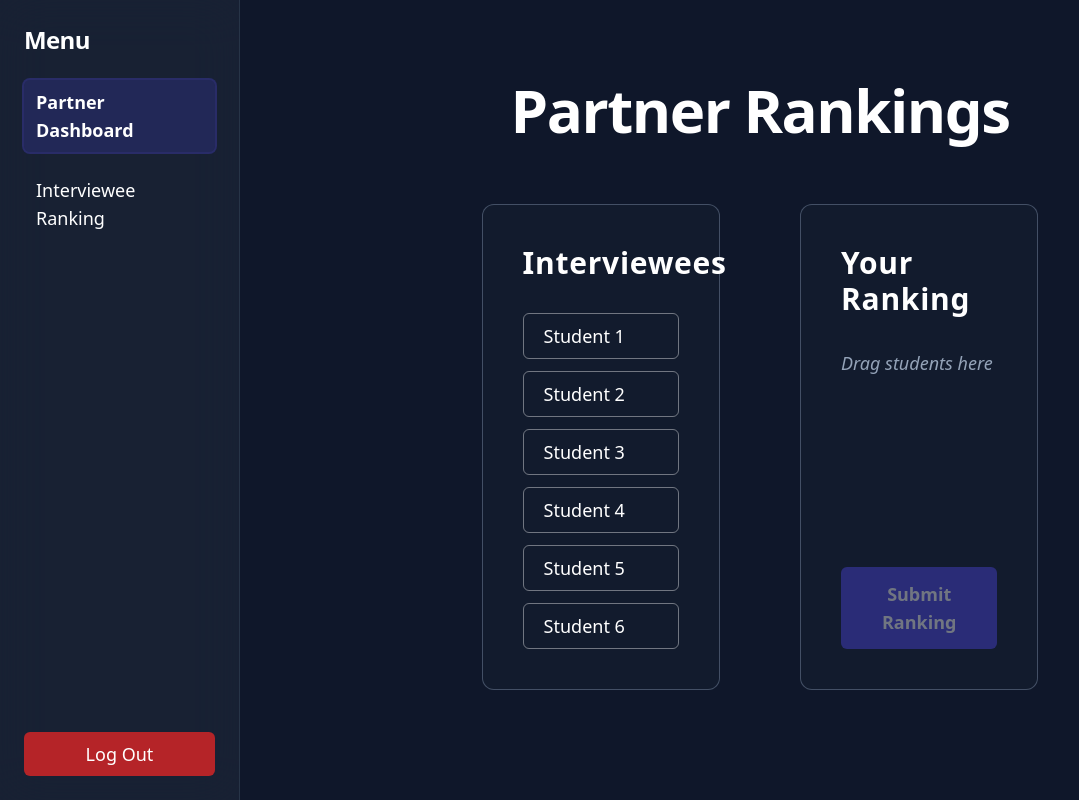
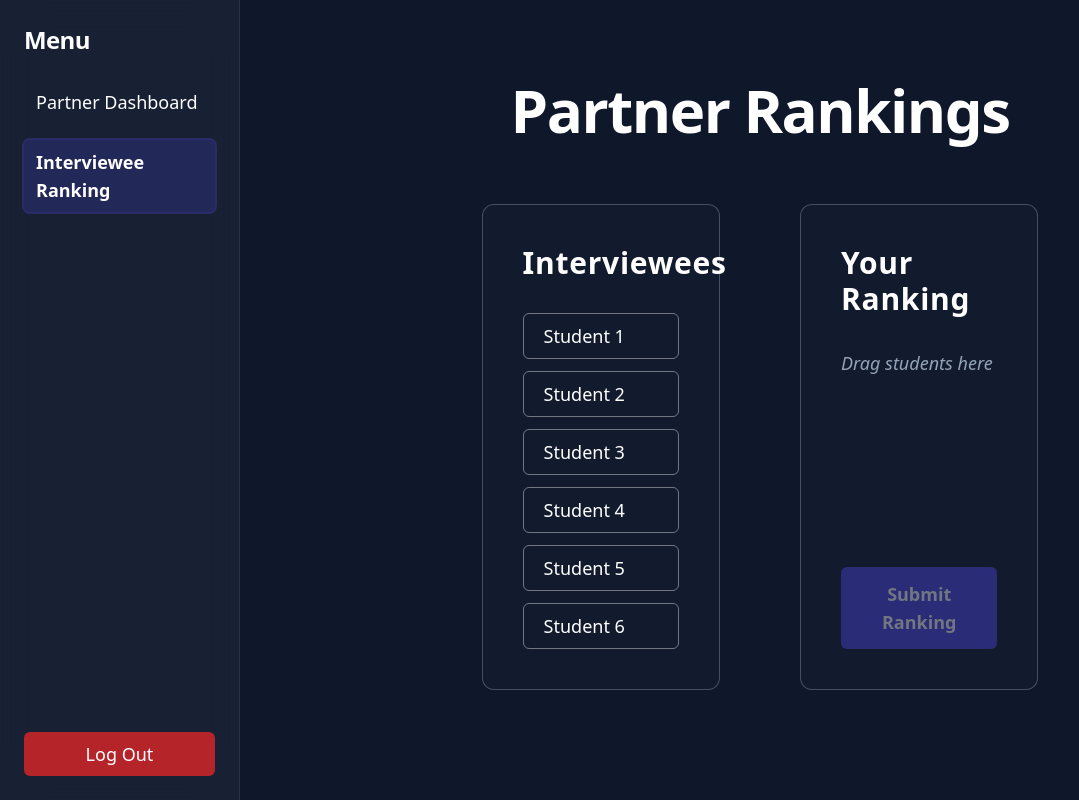
Before and after one commit to lucak0909/ISE_Residency_System, a React (Vite) app: page /PartnerRanking in a window 1280 px wide. Shown: the whole page, without its empty margins (0-1079 px from the left). Built offline with nearby package versions, Linux system fonts and the light colour scheme.

Commit message:
Highlighted current tab on nav bar

```diff
--- a/src/pages/P_Ranking.tsx
+++ b/src/pages/P_Ranking.tsx
@@ -55,12 +55,12 @@ export default function PartnerRanking() {
 
                 <nav className="flex flex-1 flex-col gap-4 text-lg">
                     <NavLink to="/PartnerDashboard"
-                             className="rounded-md bg-indigo-600/20 px-3 py-2 font-semibold ring-2 ring-indigo-600/30">
+                             className="rounded-md px-3 py-2 hover:bg-slate-700/50">
                         Partner Dashboard
                     </NavLink>
 
                     <NavLink to="/PartnerRanking"
-                             className="rounded-md px-3 py-2 hover:bg-slate-700/50">
+                             className="rounded-md bg-indigo-600/20 px-3 py-2 font-semibold ring-2 ring-indigo-600/30">
                         Interviewee Ranking
                     </NavLink>
 
--- a/src/pages/S_Ranking1.tsx
+++ b/src/pages/S_Ranking1.tsx
@@ -55,12 +55,12 @@ export default function StudentRanking1() {
 
                 <nav className="flex flex-1 flex-col gap-4 text-lg">
                     <NavLink to="/StudentDashboard"
-                             className="rounded-md bg-indigo-600/20 px-3 py-2 font-semibold ring-2 ring-indigo-600/30">
+                             className="rounded-md px-3 py-2 hover:bg-slate-700/50">
                         Student Dashboard
                     </NavLink>
 
                     <NavLink to="/StudentRanking1"
-                             className="rounded-md px-3 py-2 hover:bg-slate-700/50">
+                             className="rounded-md bg-indigo-600/20 px-3 py-2 font-semibold ring-2 ring-indigo-600/30">
                         Initial Ranking
                     </NavLink>
 
--- a/src/pages/S_Ranking2.tsx
+++ b/src/pages/S_Ranking2.tsx
@@ -55,7 +55,7 @@ export default function StudentRanking1() {
 
                 <nav className="flex flex-1 flex-col gap-4 text-lg">
                     <NavLink to="/StudentDashboard"
-                             className="rounded-md bg-indigo-600/20 px-3 py-2 font-semibold ring-2 ring-indigo-600/30">
+                             className="rounded-md px-3 py-2 hover:bg-slate-700/50">
                         Student Dashboard
                     </NavLink>
 
@@ -65,7 +65,7 @@ export default function StudentRanking1() {
                     </NavLink>
 
                     <NavLink to="/StudentRanking2"
-                             className="rounded-md px-3 py-2 hover:bg-slate-700/50">
+                             className="rounded-md bg-indigo-600/20 px-3 py-2 font-semibold ring-2 ring-indigo-600/30">
                         Post-Interview Ranking
                     </NavLink>
 
```
